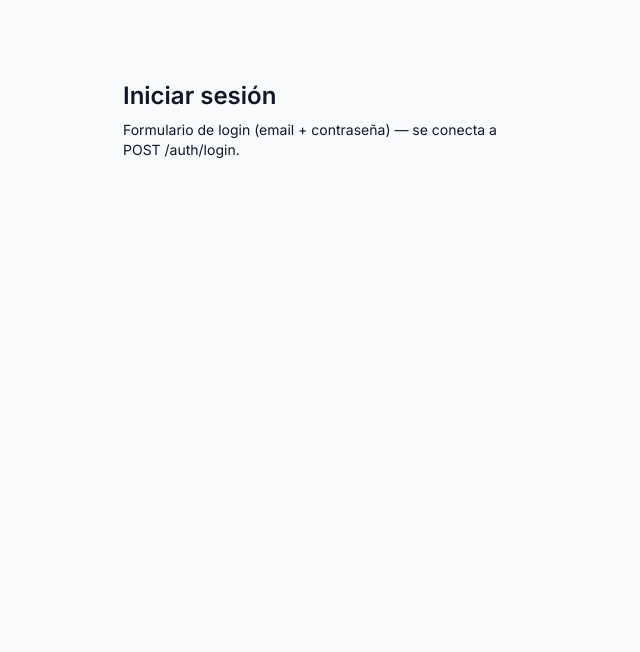
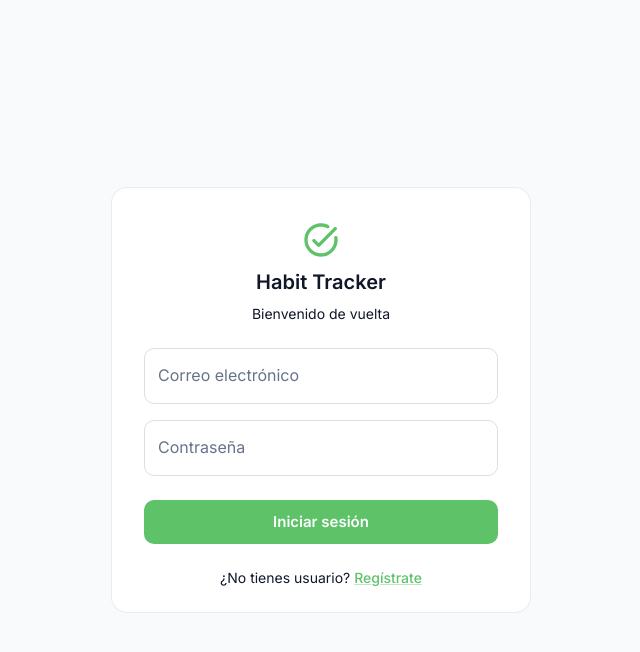
Before and after one commit to MirhallM/HabitTracker, a Next.js app in the folder frontend/: page /login in a window 1280 px wide. Shown: the top 652 px of the page, without its empty margins (319-959 px from the left). Built offline with nearby package versions, Linux system fonts and the light colour scheme; no server answers; what @mui/material-nextjs would draw is missing.

Commit message:
pantalla de login con validación Zod, estados de carga y manejo de errores

```diff
--- a/frontend/src/app/layout.tsx
+++ b/frontend/src/app/layout.tsx
@@ -1,5 +1,6 @@
 import type { Metadata } from "next";
 import ThemeRegistry from "@/theme/ThemeRegistry";
+import { AuthProvider } from "@/context/AuthContext";
 import { inter } from "@/theme/theme";
 import "./globals.css";
 
@@ -12,7 +13,9 @@ export default function RootLayout({ children }: LayoutProps<"/">) {
   return (
     <html lang="es" className={inter.variable}>
       <body>
-        <ThemeRegistry>{children}</ThemeRegistry>
+        <ThemeRegistry>
+          <AuthProvider>{children}</AuthProvider>
+        </ThemeRegistry>
       </body>
     </html>
   );
--- a/frontend/src/app/login/page.tsx
+++ b/frontend/src/app/login/page.tsx
@@ -1,17 +1,151 @@
+"use client";
+
+import Card from "@mui/material/Card";
+import CardContent from "@mui/material/CardContent";
+import TaskAltRounded from "@mui/icons-material/TaskAltRounded";
+import { useState, type FormEvent } from "react";
+import { useRouter } from "next/navigation";
+import { z } from "zod";
+import Box from "@mui/material/Box";
 import Container from "@mui/material/Container";
 import Stack from "@mui/material/Stack";
 import Typography from "@mui/material/Typography";
+import TextField from "@mui/material/TextField";
+import Button from "@mui/material/Button";
+import Alert from "@mui/material/Alert";
+import CircularProgress from "@mui/material/CircularProgress";
+import MuiLink from "@mui/material/Link";
+import Link from "@/components/Link";
+import { useAuth } from "@/context/AuthContext";
+import { loginSchema } from "@/schemas/auth.schema";
+import { ApiError } from "@/lib/api";
+
+type FieldErrors = Record<string, string[] | undefined>;
 
 export default function LoginPage() {
+  const router = useRouter();
+  const { login } = useAuth();
+
+  const [email, setEmail] = useState("");
+  const [password, setPassword] = useState("");
+  const [fieldErrors, setFieldErrors] = useState<FieldErrors>({});
+  const [serverError, setServerError] = useState<string | null>(null);
+  const [isSubmitting, setIsSubmitting] = useState(false);
+
+  async function handleSubmit(event: FormEvent) {
+    event.preventDefault();
+    setServerError(null);
+
+    // Validación en el cliente antes de molestar al servidor
+    const result = loginSchema.safeParse({ email, password });
+    if (!result.success) {
+      setFieldErrors(z.flattenError(result.error).fieldErrors);
+      return;
+    }
+
+    setFieldErrors({});
+    setIsSubmitting(true);
+
+    try {
+      await login(result.data.email, result.data.password);
+      router.push("/dashboard");
+      // No reseteamos isSubmitting: navegamos fuera y evitamos que el botón
+      // parpadee habilitado durante la transición.
+    } catch (error) {
+      setServerError(
+        error instanceof ApiError
+          ? error.message
+          : "Ocurrió un error inesperado",
+      );
+      setIsSubmitting(false);
+    }
+  }
+
   return (
-    <Container maxWidth="xs" sx={{ py: 10 }}>
-      <Stack spacing={1}>
-        <Typography variant="h4">Iniciar sesión</Typography>
-        <Typography variant="body2" color="text.secondary">
-          Formulario de login (email + contraseña) — se conecta a POST
-          /auth/login.
-        </Typography>
-      </Stack>
+    <Container
+      maxWidth="sm"
+      sx={{
+        minHeight: "100vh",
+        display: "flex",
+        alignItems: "center",
+        justifyContent: "center",
+        py: 6,
+      }}
+    >
+      <Card sx={{ width: "100%", maxWidth: 420 }}>
+        <CardContent sx={{ p: { xs: 3, sm: 4 } }}>
+          <Box component="form" onSubmit={handleSubmit} noValidate>
+            <Stack spacing={3}>
+              <Stack spacing={1} sx={{ alignItems: "center", mb: 1 }}>
+                <TaskAltRounded sx={{ fontSize: 40, color: "primary.main" }} />
+                <Typography variant="h5" component="h1">
+                  Habit Tracker
+                </Typography>
+                <Typography variant="body2" color="text.secondary">
+                  Bienvenido de vuelta
+                </Typography>
+              </Stack>
+
+              {serverError && <Alert severity="error">{serverError}</Alert>}
+
+              <Stack spacing={2}>
+                <TextField
+                  label="Correo electrónico"
+                  type="email"
+                  value={email}
+                  onChange={(e) => setEmail(e.target.value)}
+                  error={Boolean(fieldErrors.email)}
+                  helperText={fieldErrors.email?.[0]}
+                  autoComplete="email"
+                  disabled={isSubmitting}
+                  fullWidth
+                />
+
+                <TextField
+                  label="Contraseña"
+                  type="password"
+                  value={password}
+                  onChange={(e) => setPassword(e.target.value)}
+                  error={Boolean(fieldErrors.password)}
+                  helperText={fieldErrors.password?.[0]}
+                  autoComplete="current-password"
+                  disabled={isSubmitting}
+                  fullWidth
+                />
+              </Stack>
+
+              <Button
+                type="submit"
+                variant="contained"
+                size="large"
+                disabled={isSubmitting}
+                fullWidth
+              >
+                {isSubmitting ? (
+                  <CircularProgress size={24} color="inherit" />
+                ) : (
+                  "Iniciar sesión"
+                )}
+              </Button>
+
+              <Typography
+                variant="body2"
+                color="text.secondary"
+                sx={{ textAlign: "center" }}
+              >
+                ¿No tienes usuario?{" "}
+                <MuiLink
+                  component={Link}
+                  href="/register"
+                  sx={{ fontWeight: 500 }}
+                >
+                  Regístrate
+                </MuiLink>
+              </Typography>
+            </Stack>
+          </Box>
+        </CardContent>
+      </Card>
     </Container>
   );
 }
--- /dev/null
+++ b/frontend/src/context/AuthContext.tsx
@@ -0,0 +1,115 @@
+"use client";
+
+import {
+  createContext,
+  useCallback,
+  useContext,
+  useEffect,
+  useState,
+  type ReactNode,
+} from "react";
+import { api } from "@/lib/api";
+import { clearToken, getToken, setToken } from "@/lib/auth-storage";
+
+export type User = {
+  id: string;
+  name: string;
+  email: string;
+};
+
+type AuthResponse = {
+  accessToken: string;
+  user: User;
+};
+
+type AuthContextValue = {
+  user: User | null;
+  // true mientras se verifica si hay sesión guardada al cargar la app
+  isLoading: boolean;
+  login: (email: string, password: string) => Promise<void>;
+  register: (name: string, email: string, password: string) => Promise<void>;
+  logout: () => void;
+};
+
+const AuthContext = createContext<AuthContextValue | null>(null);
+
+export function AuthProvider({ children }: { children: ReactNode }) {
+  const [user, setUser] = useState<User | null>(null);
+  const [isLoading, setIsLoading] = useState(true);
+
+  useEffect(() => {
+    let cancelled = false;
+
+    async function loadSession() {
+      if (!getToken()) {
+        if (!cancelled) setIsLoading(false);
+        return;
+      }
+
+      try {
+        const me = await api<User>("/users/me");
+        if (!cancelled) setUser(me);
+      } catch {
+        clearToken(); // token vencido o inválido
+      } finally {
+        if (!cancelled) setIsLoading(false);
+      }
+    }
+
+    void loadSession();
+
+    // Si el componente se desmonta antes de que responda el backend,
+    // evitamos actualizar estado de un componente que ya no existe.
+    return () => {
+      cancelled = true;
+    };
+
+    api<User>("/users/me")
+      .then(setUser)
+      .catch(() => clearToken()) // token vencido o inválido
+      .finally(() => setIsLoading(false));
+  }, []);
+
+  const login = useCallback(async (email: string, password: string) => {
+    const data = await api<AuthResponse>("/auth/login", {
+      method: "POST",
+      body: { email, password },
+      skipAuth: true,
+    });
+    setToken(data.accessToken);
+    setUser(data.user);
+  }, []);
+
+  const register = useCallback(
+    async (name: string, email: string, password: string) => {
+      const data = await api<AuthResponse>("/auth/register", {
+        method: "POST",
+        body: { name, email, password },
+        skipAuth: true,
+      });
+      setToken(data.accessToken);
+      setUser(data.user);
+    },
+    [],
+  );
+
+  const logout = useCallback(() => {
+    clearToken();
+    setUser(null);
+  }, []);
+
+  return (
+    <AuthContext.Provider value={{ user, isLoading, login, register, logout }}>
+      {children}
+    </AuthContext.Provider>
+  );
+}
+
+// Hook para consumir el contexto desde cualquier componente cliente.
+export function useAuth() {
+  const context = useContext(AuthContext);
+  if (!context) {
+    throw new Error("useAuth debe usarse dentro de <AuthProvider>");
+  }
+  return context;
+}
--- /dev/null
+++ b/frontend/src/schemas/auth.schema.ts
@@ -0,0 +1,8 @@
+import { z } from "zod";
+
+export const loginSchema = z.object({
+  email: z.email({ error: "Ingresa un correo electrónico válido" }),
+  password: z.string().min(1, { error: "La contraseña es obligatoria" }),
+});
+
+export type LoginInput = z.infer<typeof loginSchema>;
```
